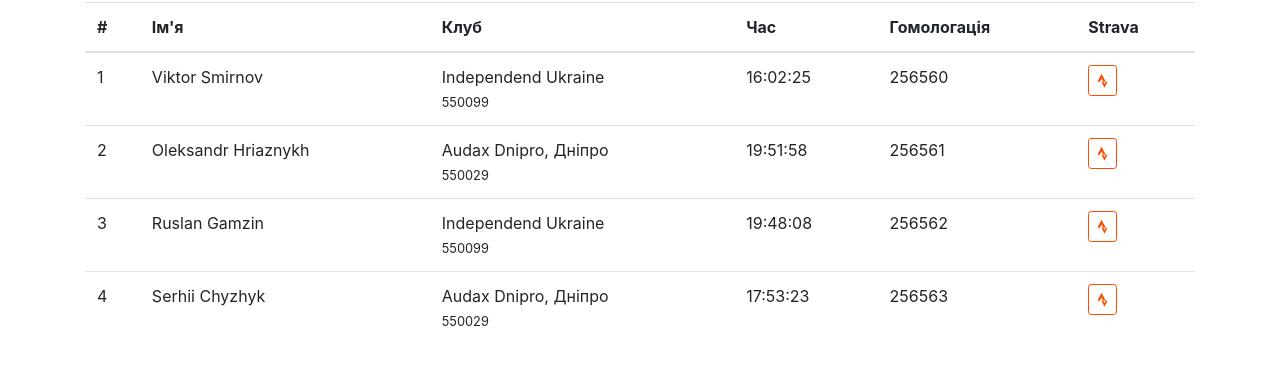
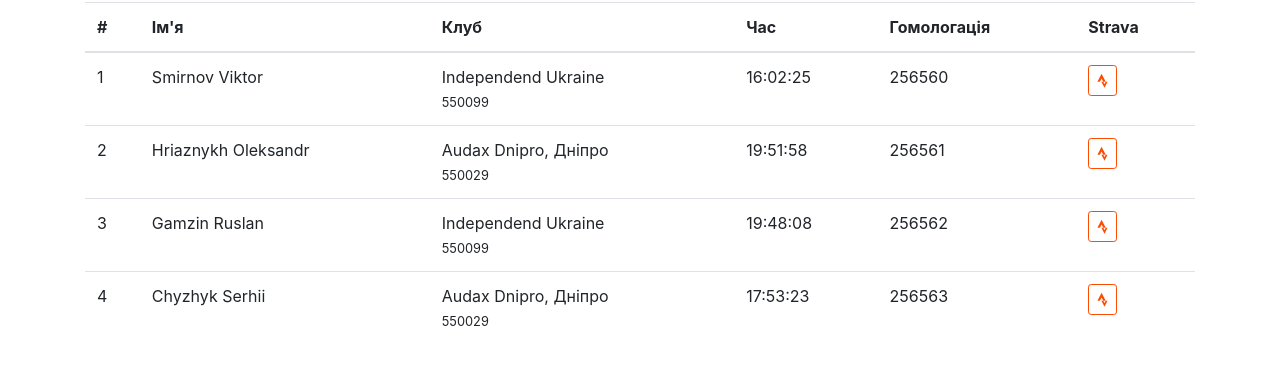
Before and after one commit to s-chizhik/audax.dp.ua, a Jekyll site: the page built from _brevets2020/06-06-brm300.html, in a window 1280 px wide and 900 px high, scrolled down 829 px, cut to the strip 328-714 px from the top of the window. Shown: the top 365 px of the strip. Built offline with Jekyll 4.4.1, drawn with Linux system fonts in a browser that asks for light colours.

Commit message:
починил имена участников

```diff
--- a/_brevets2020/06-06-brm300.html
+++ b/_brevets2020/06-06-brm300.html
@@ -15,25 +15,25 @@ brevet:
     description: |
 
     results:
-        - name: Viktor Smirnov
+        - name: Smirnov Viktor
           club: 550099
           result: '16:02:25'
           homologation: 256560
           medal: true
           strava: https://www.strava.com/activities/3660977028
-        - name: Oleksandr Hriaznykh
+        - name: Hriaznykh Oleksandr
           club: 550029
           result: '19:51:58'
           homologation: 256561
           medal: false
           strava: https://www.strava.com/activities/3680733982
-        - name: Ruslan Gamzin
+        - name: Gamzin Ruslan
           club: 550099
           result: '19:48:08'
           homologation: 256562
           medal: true
           strava: https://www.strava.com/activities/3680635572
-        - name: Serhii Chyzhyk
+        - name: Chyzhyk Serhii
           club: 550029
           result: '17:53:23'
           homologation: 256563
--- a/_brevets2020/06-27-brm200.html
+++ b/_brevets2020/06-27-brm200.html
@@ -13,7 +13,7 @@ brevet:
 
     description: |
     results:
-        - name: Oleksandr Hriaznykh
+        - name: Hriaznykh Oleksandr
           club: 550099
           result: '12:02:35'
           homologation: 751521
```
